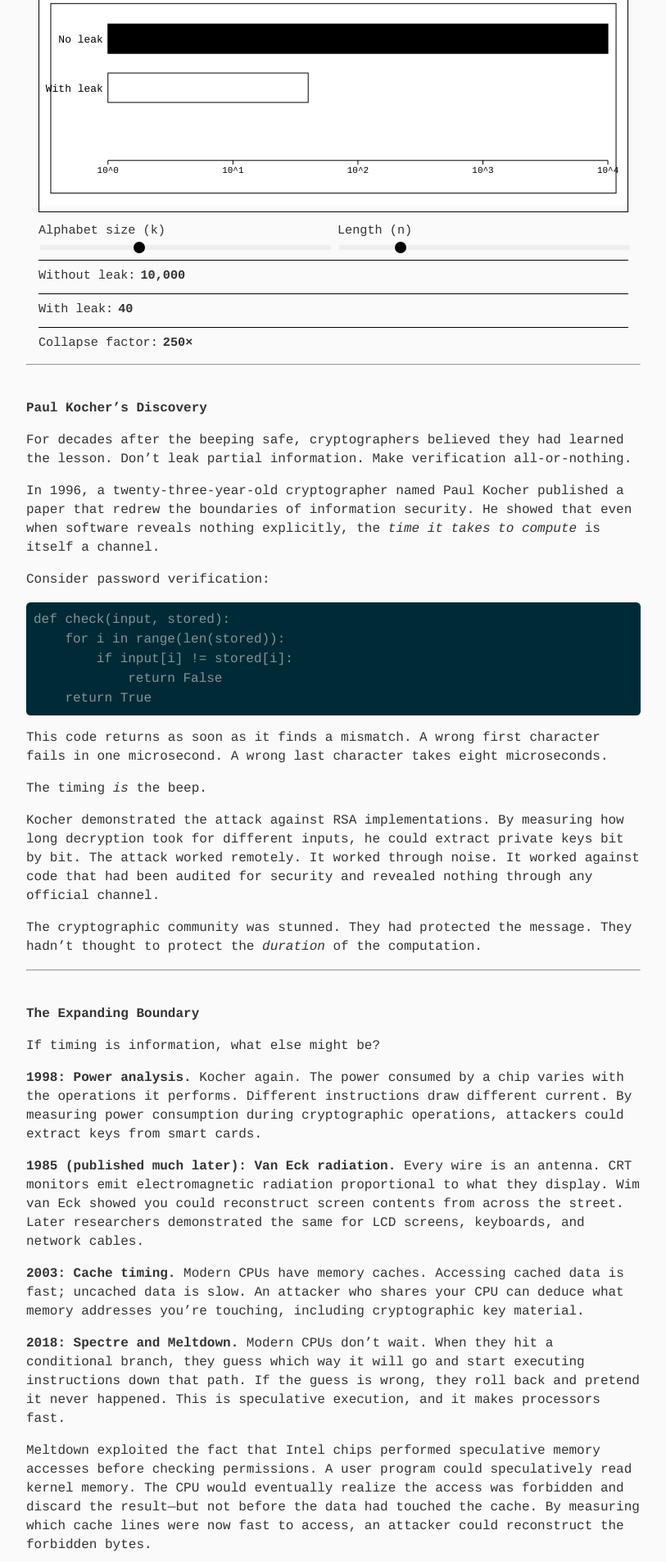
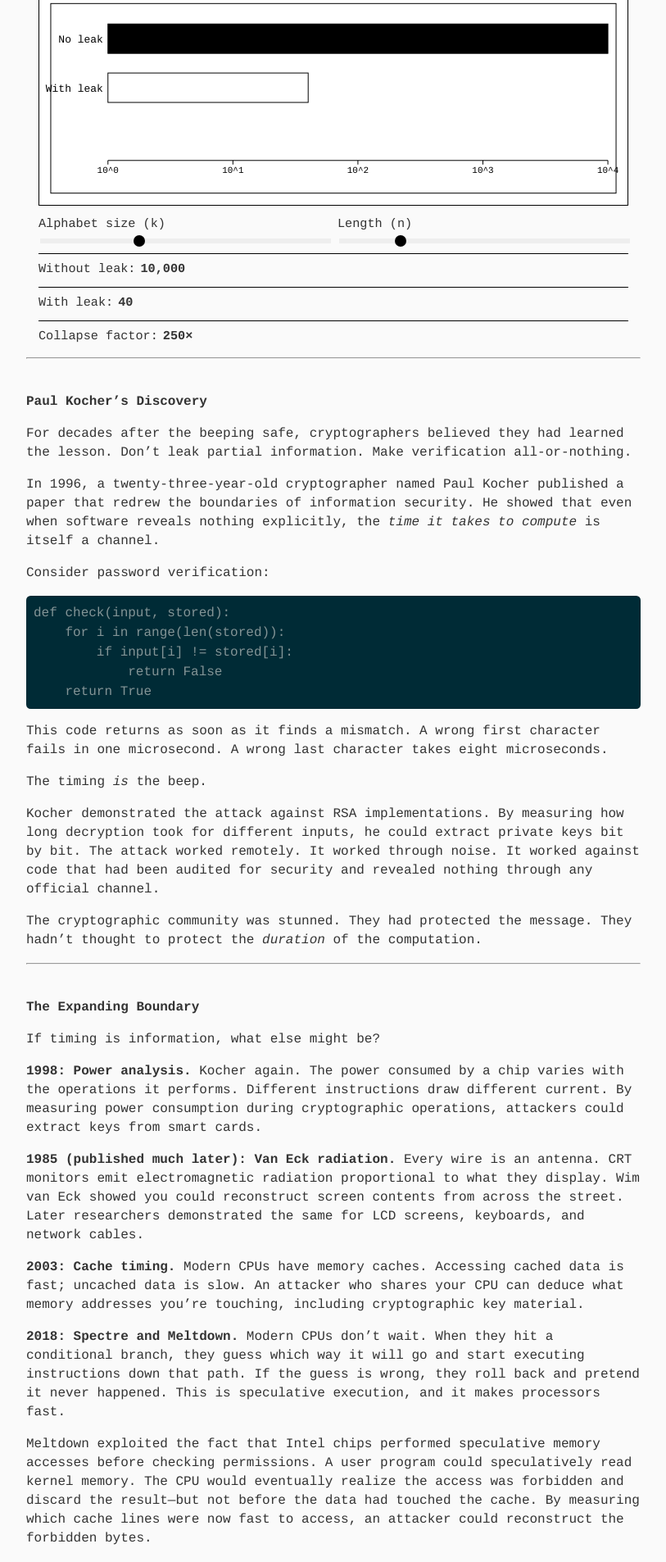
Before and after one commit to gcol33/blog, a Jekyll site: the page built from _posts/2025-12-06-leaky-locks.md, in a window 1280 px wide. Shown: the part 1868-3774 px from the top of the page at 82% size, without its empty margins (233-1046 px from the left). Built offline with Jekyll 4.4.1, drawn with Linux system fonts in a browser that asks for light colours; some web fonts are replaced.

Commit message:
Fix bottom shadow on outer border
Added box-shadow: none and display: block to prevent gaps.

🤖 Generated with [Claude Code](https://claude.com/claude-code)

Co-Authored-By: Claude Opus 4.5 <noreply@anthropic.com>

```diff
--- a/_posts/2025-12-06-leaky-locks.md
+++ b/_posts/2025-12-06-leaky-locks.md
@@ -63,8 +63,8 @@ The longer the secret, the more catastrophic the leak.
 ## The Collapse, Visualized
 
 <div id="collapse-demo" style="max-width: 720px; margin: 0 auto;">
-  <div style="border: 1px solid #000; overflow: hidden;">
-    <svg id="collapse-svg" style="width:100%; height:260px; background:#fff;"></svg>
+  <div style="border: 1px solid #000; overflow: hidden; box-shadow: none;">
+    <svg id="collapse-svg" style="width:100%; height:260px; background:#fff; display:block;"></svg>
   </div>
 
   <div class="collapse-controls">
@@ -285,9 +285,9 @@ The safe's beep reduces uncertainty about which digit is correct. The computatio
 <div id="rhythm-demo" style="max-width: 720px; margin: 0 auto;">
   <p style="margin-top: 0;">Type anything below. The content doesn't matter. Your rhythm is the signal.</p>
 
-  <div style="border: 1px solid #000; overflow: hidden;">
+  <div style="border: 1px solid #000; overflow: hidden; box-shadow: none;">
     <input type="text" id="rhythm-input" placeholder="Type here..." style="width: 100%; padding: 0.5em; font-size: 1em; border: none; border-bottom: 1px solid #000; box-sizing: border-box;">
-    <canvas id="rhythm-canvas" style="width: 100%; height: 100px; background: #fff;"></canvas>
+    <canvas id="rhythm-canvas" style="width: 100%; height: 100px; background: #fff; display: block;"></canvas>
   </div>
 
   <div class="rhythm-stats">
```
